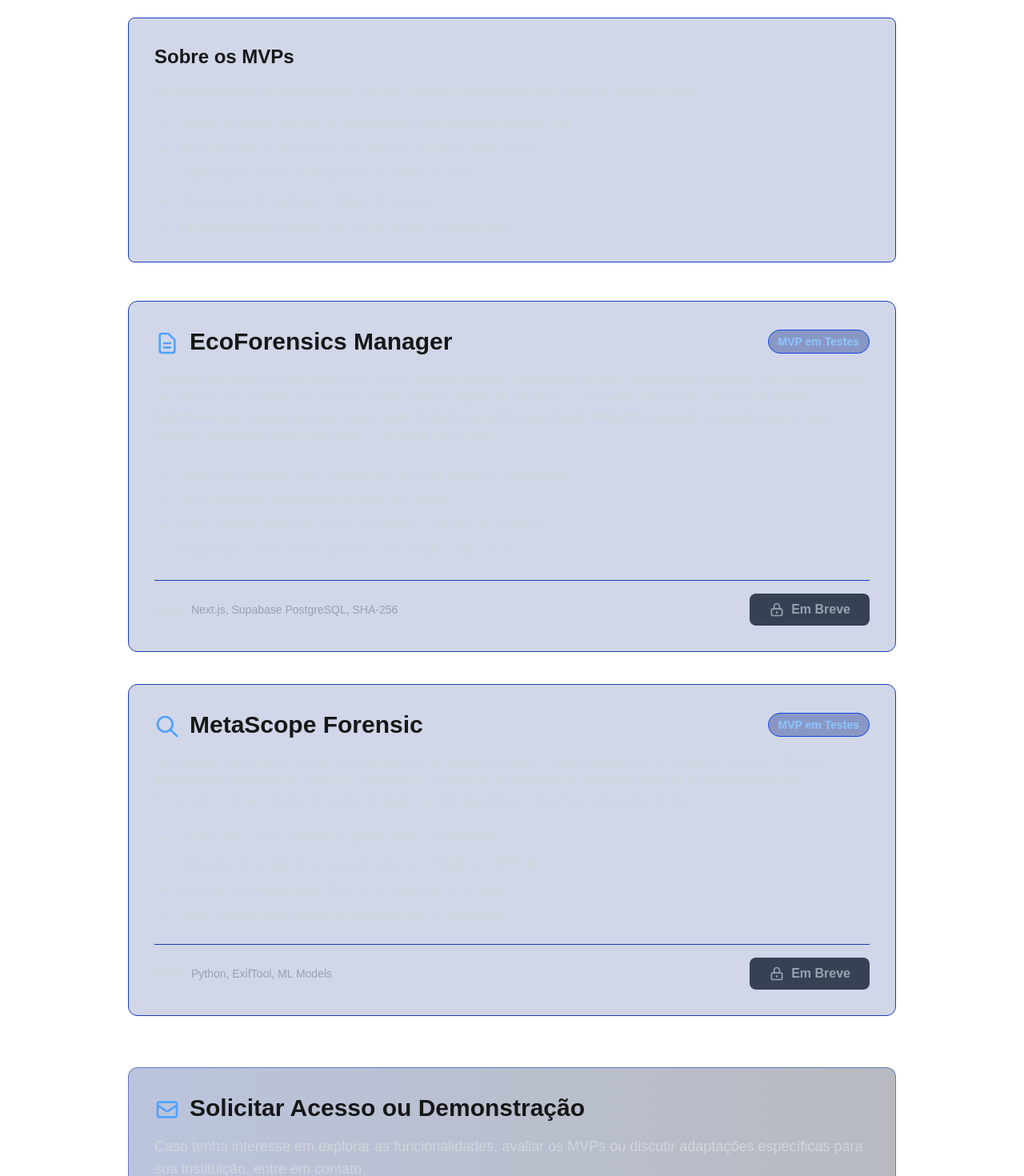
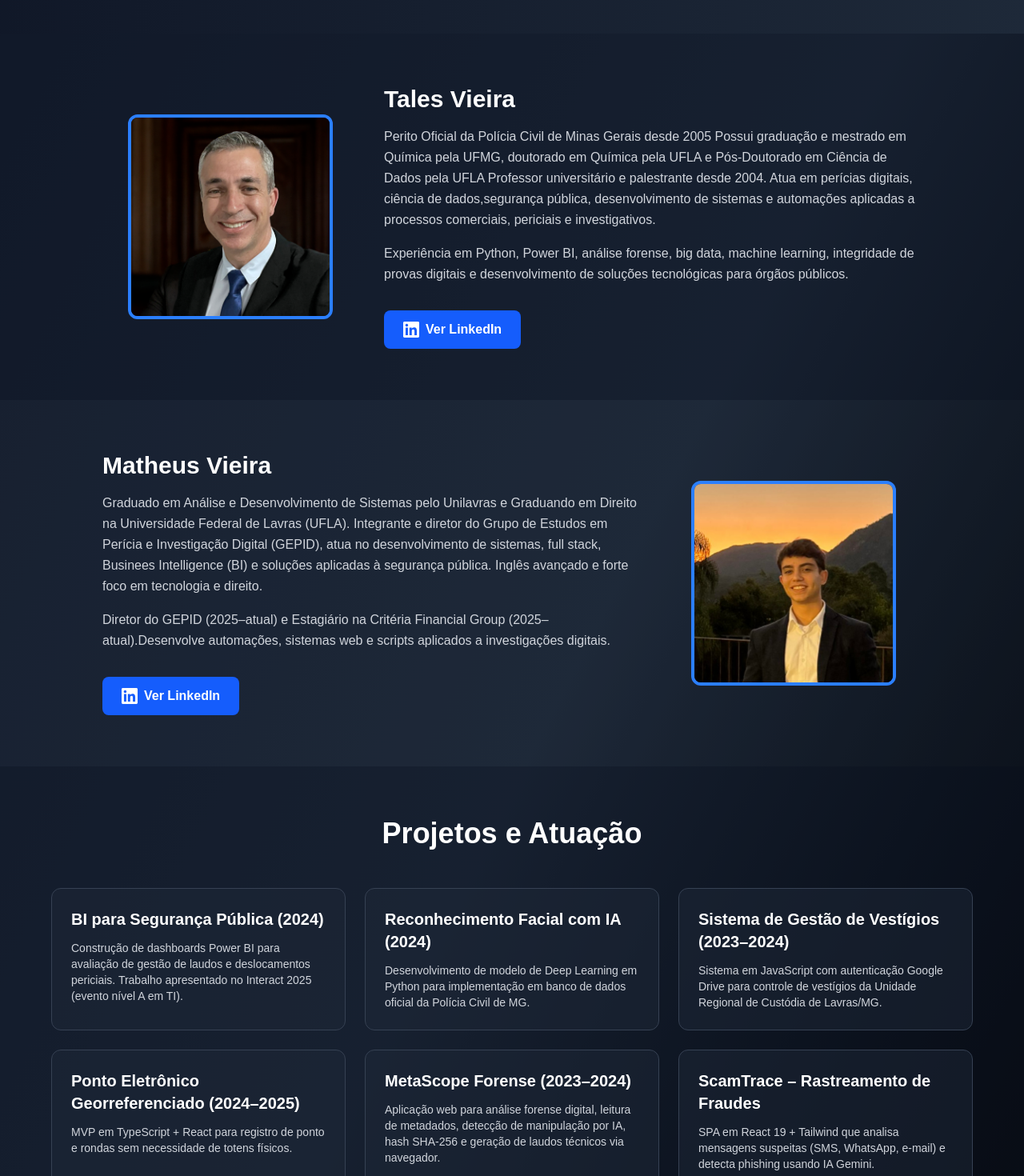
Before and after one commit to talesperito/investigacao-forense, a Next.js app: page /portfolio in a window 1280 px wide. Shown: the part 322-1792 px from the top of the page at 80% size. Built offline with nearby package versions, Linux system fonts and the light colour scheme.

Commit message:
Update page.tsx

```diff
--- a/app/portfolio/page.tsx
+++ b/app/portfolio/page.tsx
@@ -1,135 +1,249 @@
-'use client';
+import Image from "next/image";
 
-export default function AplicacoesPage() {
+export const metadata = {
+  title: "Portfólio | InvestigacaoForense.com",
+  description: "Portfólio profissional de Tales Vieira e Matheus Vieira.",
+};
+
+export default function PortfolioPage() {
   return (
-    <section className="py-16 px-4 md:px-8 max-w-5xl mx-auto">
-      {/* TÍTULO E TEXTO GERAL */}
-      <div className="mb-12">
-        <h1 className="text-4xl md:text-5xl font-bold mb-6">Aplicações e MVPs</h1>
+    <main className="min-h-screen bg-gradient-to-br from-gray-900 via-gray-800 to-black">
+      {/* HERO SECTION */}
+      <section className="py-20 px-4 bg-gradient-to-r from-gray-900 to-gray-800">
+        <div className="max-w-5xl mx-auto text-center">
+          <h1 className="text-5xl md:text-6xl font-bold text-white mb-6">
+            Nosso Portfólio
+          </h1>
+          <p className="text-xl text-gray-300">
+            Conheça os profissionais responsáveis pelo desenvolvimento das nossas
+            soluções e alguns dos projetos realizados ao longo dos últimos anos.
+          </p>
+        </div>
+      </section>
 
-        <p className="text-lg text-gray-400 mb-8">
-          Nesta página apresentamos protótipos funcionais (MVPs - <span className="font-semibold">Minimum Viable Product</span>), desenvolvidos para avaliação técnica, testes exploratórios e demonstrações sob demanda. Cada aplicação aqui listada representa a base de uma solução SaaS completa que está em evolução. Nosso objetivo é transformar esses protótipos em plataformas robustas com autenticação, escalabilidade, integração segura de dados e pipelines avançados de análise.
-        </p>
+      {/* PERFIL TALES */}
+      <section className="py-16 px-4 bg-gray-900/50">
+        <div className="max-w-5xl mx-auto">
+          <div className="grid grid-cols-1 md:grid-cols-3 gap-8 items-center">
+            <div className="flex justify-center">
+              <div className="relative w-64 h-64 rounded-xl overflow-hidden border-4 border-blue-500">
+                <Image
+                  src="/tales.PNG"
+                  fill
+                  alt="Foto de Tales Vieira"
+                  className="object-cover"
+                />
+              </div>
+            </div>
 
-        <div className="bg-blue-900/20 border border-blue-800 rounded-lg p-8">
-          <h2 className="text-2xl font-bold mb-4">Sobre os MVPs</h2>
-          <p className="text-gray-300 mb-4">
-            As aplicações em desenvolvimento utilizam tecnologias modernas para oferecer recursos como:
-          </p>
-          <ul className="list-disc list-inside space-y-2 text-gray-300 ml-2">
-            <li>Gestão e processamento de documentos com validação criptográfica</li>
-            <li>Armazenamento em nuvem com bancos de dados distribuídos</li>
-            <li>Dashboards interativos baseados em métricas reais</li>
-            <li>Mecanismos de auditoria e trilhas de acesso</li>
-            <li>Integrações com machine learning e análise automatizada</li>
-          </ul>
-        </div>
-      </div>
+            <div className="md:col-span-2 space-y-4">
+              <h2 className="text-3xl font-bold text-white mb-4">Tales Vieira</h2>
+              <p className="text-gray-300 leading-relaxed">
+                Perito Oficial da Polícia Civil de Minas Gerais desde 2005
+                Possui graduação e mestrado em Química pela UFMG, doutorado
+                em Química pela UFLA e Pós-Doutorado em Ciência de Dados pela UFLA
+                Professor universitário e palestrante desde 2004. Atua em perícias digitais,
+                ciência de dados,segurança pública, desenvolvimento de sistemas e automações
+                aplicadas a processos comerciais, periciais e investigativos.
+              </p>
+              <p className="text-gray-300 leading-relaxed">
+                Experiência em Python, Power BI, análise forense, big data,
+                machine learning, integridade de provas digitais e desenvolvimento
+                de soluções tecnológicas para órgãos públicos.
+              </p>
 
-      {/* LISTA DE APLICAÇÕES */}
-      <div className="space-y-10">
-
-        {/* CARD 1 — ECOFORENSICS */}
-        <div className="bg-blue-900/20 border border-blue-800 rounded-xl p-8">
-          <div className="mb-4">
-            <div className="flex items-center justify-between mb-2">
-              <h2 className="text-3xl font-bold">
-                <svg className="w-8 h-8 inline-block mr-3 text-blue-400" fill="none" stroke="currentColor" viewBox="0 0 24 24">
-                  <path strokeLinecap="round" strokeLinejoin="round" strokeWidth={2} d="M9 12h6m-6 4h6m2 5H7a2 2 0 01-2-2V5a2 2 0 012-2h5.586a1 1 0 01.707.293l5.414 5.414a1 1 0 01.293.707V19a2 2 0 01-2 2z" />
-                </svg>
-                EcoForensics Manager
-              </h2>
-              <span className="bg-blue-900/40 text-blue-300 text-sm font-semibold px-3 py-1 rounded-full border border-blue-700">
-                MVP em Testes
-              </span>
-            </div>
-          </div>
-
-          <p className="text-gray-300 mb-6">
-            Sistema web desenvolvido como MVP de um SaaS destinado à gestão de laudos e documentos técnicos. Inclui autenticação por credenciais controladas (email e senha), upload seguro de arquivos e integração direta com o <span className="font-semibold">banco de dados Supabase</span> para armazenamento estruturado. Cada documento possui <span className="font-semibold">hash SHA-256</span> calculado automaticamente para garantir integridade e rastreabilidade. O sistema inclui ainda:
-          </p>
-
-          <ul className="list-disc list-inside space-y-2 text-gray-300 ml-2 mb-6">
-            <li>Dashboard analítico com métricas de evolução e volume documental</li>
-            <li>Logs completos de auditoria e trilhas de acesso</li>
-            <li>Busca textual avançada sem a necessidade de abrir os arquivos</li>
-            <li>Arquitetura pronta para expansão como SaaS multiusuário</li>
-          </ul>
-
-          <div className="pt-4 border-t border-blue-800">
-            <div className="flex items-center justify-between">
-              <div className="text-sm text-gray-400">
-                <span className="font-semibold text-gray-300">Stack:</span> Next.js, Supabase PostgreSQL, SHA-256
+              {/* Links LinkedIn */}
+              <div className="pt-4">
+                <a
+                  href="https://www.linkedin.com/in/peritotales/"
+                  target="_blank"
+                  rel="noopener noreferrer"
+                  className="inline-flex items-center gap-2 px-6 py-3 bg-blue-600 hover:bg-blue-700 text-white font-semibold rounded-lg transition-all duration-300"
+                >
+                  <svg className="w-5 h-5" fill="currentColor" viewBox="0 0 24 24">
+                    <path d="M20.447 20.452h-3.554v-5.569c0-1.328-.027-3.037-1.852-3.037-1.853 0-2.136 1.445-2.136 2.939v5.667H9.351V9h3.414v1.561h.046c.477-.9 1.637-1.85 3.37-1.85 3.601 0 4.267 2.37 4.267 5.455v6.286zM5.337 7.433c-1.144 0-2.063-.926-2.063-2.065 0-1.138.92-2.063 2.063-2.063 1.14 0 2.064.925 2.064 2.063 0 1.139-.925 2.065-2.064 2.065zm1.782 13.019H3.555V9h3.564v11.452zM22.225 0H1.771C.792 0 0 .774 0 1.729v20.542C0 23.227.792 24 1.771 24h20.451C23.2 24 24 23.227 24 22.271V1.729C24 .774 23.2 0 22.222 0h.003z"/>
+                  </svg>
+                  Ver LinkedIn
+                </a>
               </div>
-              <button disabled className="bg-gray-700 text-gray-400 font-semibold py-2 px-6 rounded-lg cursor-not-allowed inline-flex items-center" title="A aplicação ainda não está disponível publicamente">
-                <svg className="w-5 h-5 mr-2" fill="none" stroke="currentColor" viewBox="0 0 24 24">
-                  <path strokeLinecap="round" strokeLinejoin="round" strokeWidth={2} d="M12 15v2m-6 4h12a2 2 0 002-2v-6a2 2 0 00-2-2H6a2 2 0 00-2 2v6a2 2 0 002 2zm10-10V7a4 4 0 00-8 0v4h8z" />
-                </svg>
-                Em Breve
-              </button>
             </div>
           </div>
         </div>
+      </section>
 
-        {/* CARD 2 — METASCOPE */}
-        <div className="bg-blue-900/20 border border-blue-800 rounded-xl p-8">
-          <div className="mb-4">
-            <div className="flex items-center justify-between mb-2">
-              <h2 className="text-3xl font-bold">
-                <svg className="w-8 h-8 inline-block mr-3 text-blue-400" fill="none" stroke="currentColor" viewBox="0 0 24 24">
-                  <path strokeLinecap="round" strokeLinejoin="round" strokeWidth={2} d="M21 21l-6-6m2-5a7 7 0 11-14 0 7 7 0 0114 0z" />
-                </svg>
-                MetaScope Forensic
-              </h2>
-              <span className="bg-blue-900/40 text-blue-300 text-sm font-semibold px-3 py-1 rounded-full border border-blue-700">
-                MVP em Testes
-              </span>
+      {/* PERFIL MATHEUS */}
+      <section className="py-16 px-4 bg-gray-800/30">
+        <div className="max-w-5xl mx-auto">
+          <div className="grid grid-cols-1 md:grid-cols-3 gap-8 items-center">
+            <div className="md:col-span-2 space-y-4 md:order-1 order-2">
+              <h2 className="text-3xl font-bold text-white mb-4">Matheus Vieira</h2>
+              <p className="text-gray-300 leading-relaxed">
+                Graduado em Análise e Desenvolvimento de Sistemas pelo Unilavras e
+                Graduando em Direito na Universidade Federal de Lavras (UFLA).
+                Integrante e diretor do Grupo de Estudos em Perícia e Investigação
+                Digital (GEPID), atua no desenvolvimento de sistemas, full stack,
+                Businees Intelligence (BI) e soluções aplicadas à segurança pública.
+                Inglês avançado e forte foco em tecnologia e direito.
+              </p>
+              <p className="text-gray-300 leading-relaxed">
+                Diretor do GEPID (2025–atual) e Estagiário na Critéria Financial
+                Group (2025–atual).Desenvolve automações, sistemas web e scripts
+                aplicados a investigações digitais.
+              </p>
+
+              {/* Links LinkedIn */}
+              <div className="pt-4">
+                <a
+                  href="https://www.linkedin.com/in/matheusvieira-dev/"
+                  target="_blank"
+                  rel="noopener noreferrer"
+                  className="inline-flex items-center gap-2 px-6 py-3 bg-blue-600 hover:bg-blue-700 text-white font-semibold rounded-lg transition-all duration-300"
+                >
+                  <svg className="w-5 h-5" fill="currentColor" viewBox="0 0 24 24">
+                    <path d="M20.447 20.452h-3.554v-5.569c0-1.328-.027-3.037-1.852-3.037-1.853 0-2.136 1.445-2.136 2.939v5.667H9.351V9h3.414v1.561h.046c.477-.9 1.637-1.85 3.37-1.85 3.601 0 4.267 2.37 4.267 5.455v6.286zM5.337 7.433c-1.144 0-2.063-.926-2.063-2.065 0-1.138.92-2.063 2.063-2.063 1.14 0 2.064.925 2.064 2.063 0 1.139-.925 2.065-2.064 2.065zm1.782 13.019H3.555V9h3.564v11.452zM22.225 0H1.771C.792 0 0 .774 0 1.729v20.542C0 23.227.792 24 1.771 24h20.451C23.2 24 24 23.227 24 22.271V1.729C24 .774 23.2 0 22.222 0h.003z"/>
+                  </svg>
+                  Ver LinkedIn
+                </a>
+              </div>
             </div>
-          </div>
 
-          <p className="text-gray-300 mb-6">
-            Ferramenta criada para análise técnico-forense de arquivos e links. O sistema processa o conteúdo enviado e fornece informações estruturadas, incluindo metadados, verificação de integridade, possíveis indícios de manipulação por ferramentas de IA e dados de geolocalização quando disponíveis. Recursos planejados incluem:
-          </p>
-
-          <ul className="list-disc list-inside space-y-2 text-gray-300 ml-2 mb-6">
-            <li>Leitura precisa de metadados (EXIF, MIME, timestamps)</li>
-            <li>Detecção de edição ou processamento por inteligência artificial</li>
-            <li>Extração de origem geográfica se incorporada ao arquivo</li>
-            <li>Painel técnico consolidado com indicadores e validações</li>
-          </ul>
-
-          <div className="pt-4 border-t border-blue-800">
-            <div className="flex items-center justify-between">
-              <div className="text-sm text-gray-400">
-                <span className="font-semibold text-gray-300">Stack:</span> Python, ExifTool, ML Models
+            <div className="flex justify-center md:order-2 order-1">
+              <div className="relative w-64 h-64 rounded-xl overflow-hidden border-4 border-blue-500">
+                <Image
+                  src="/matheus.jpg"
+                  fill
+                  alt="Foto de Matheus Vieira"
+                  className="object-cover"
+                />
               </div>
-              <button disabled className="bg-gray-700 text-gray-400 font-semibold py-2 px-6 rounded-lg cursor-not-allowed inline-flex items-center" title="A aplicação ainda não está disponível publicamente">
-                <svg className="w-5 h-5 mr-2" fill="none" stroke="currentColor" viewBox="0 0 24 24">
-                  <path strokeLinecap="round" strokeLinejoin="round" strokeWidth={2} d="M12 15v2m-6 4h12a2 2 0 002-2v-6a2 2 0 00-2-2H6a2 2 0 00-2 2v6a2 2 0 002 2zm10-10V7a4 4 0 00-8 0v4h8z" />
-                </svg>
-                Em Breve
-              </button>
             </div>
           </div>
         </div>
-      </div>
+      </section>
 
-      {/* SEÇÃO FINAL */}
-      <div className="mt-16 bg-gradient-to-r from-blue-900/30 to-slate-900/30 border border-blue-800/50 rounded-xl p-8">
-        <h2 className="text-3xl font-bold mb-4">
-          <svg className="w-8 h-8 inline-block mr-3 text-blue-400" fill="none" stroke="currentColor" viewBox="0 0 24 24">
-            <path strokeLinecap="round" strokeLinejoin="round" strokeWidth={2} d="M3 8l7.89 5.26a2 2 0 002.22 0L21 8M5 19h14a2 2 0 002-2V7a2 2 0 00-2-2H5a2 2 0 00-2 2v10a2 2 0 002 2z" />
-          </svg>
-          Solicitar Acesso ou Demonstração
-        </h2>
-        <p className="text-lg text-gray-300 mb-6">
-          Caso tenha interesse em explorar as funcionalidades, avaliar os MVPs ou discutir adaptações específicas para sua instituição, entre em contato.
-        </p>
+      {/* PROJETOS */}
+      <section className="py-16 px-4 bg-gray-900/50">
+        <div className="max-w-6xl mx-auto">
+          <h2 className="text-4xl font-bold text-white mb-12 text-center">
+            Projetos e Atuação
+          </h2>
 
-        <a href="/contato" className="inline-flex items-center bg-blue-600 text-white font-bold py-3 px-8 rounded-lg hover:bg-blue-700 transition-all duration-300">
-          Entrar em Contato
-        </a>
-      </div>
-    </section>
+          <div className="grid grid-cols-1 md:grid-cols-2 lg:grid-cols-3 gap-6">
+
+            <div className="bg-gray-800/50 rounded-xl p-6 border border-gray-700 hover:border-blue-500 transition-all duration-300">
+              <h3 className="text-xl font-bold text-white mb-3">
+                BI para Segurança Pública (2024)
+              </h3>
+              <p className="text-gray-300 text-sm">
+                Construção de dashboards Power BI para avaliação de gestão de
+                laudos e deslocamentos periciais. Trabalho apresentado no
+                Interact 2025 (evento nível A em TI).
+              </p>
+            </div>
+
+            <div className="bg-gray-800/50 rounded-xl p-6 border border-gray-700 hover:border-blue-500 transition-all duration-300">
+              <h3 className="text-xl font-bold text-white mb-3">
+                Reconhecimento Facial com IA (2024)
+              </h3>
+              <p className="text-gray-300 text-sm">
+                Desenvolvimento de modelo de Deep Learning em Python para
+                implementação em banco de dados oficial da Polícia Civil de MG.
+              </p>
+            </div>
+
+            <div className="bg-gray-800/50 rounded-xl p-6 border border-gray-700 hover:border-blue-500 transition-all duration-300">
+              <h3 className="text-xl font-bold text-white mb-3">
+                Sistema de Gestão de Vestígios (2023–2024)
+              </h3>
+              <p className="text-gray-300 text-sm">
+                Sistema em JavaScript com autenticação Google Drive para controle
+                de vestígios da Unidade Regional de Custódia de Lavras/MG.
+              </p>
+            </div>
+
+            <div className="bg-gray-800/50 rounded-xl p-6 border border-gray-700 hover:border-blue-500 transition-all duration-300">
+              <h3 className="text-xl font-bold text-white mb-3">
+                Ponto Eletrônico Georreferenciado (2024–2025)
+              </h3>
+              <p className="text-gray-300 text-sm">
+                MVP em TypeScript + React para registro de ponto e rondas sem
+                necessidade de totens físicos.
+              </p>
+            </div>
+
+            <div className="bg-gray-800/50 rounded-xl p-6 border border-gray-700 hover:border-blue-500 transition-all duration-300">
+              <h3 className="text-xl font-bold text-white mb-3">
+                MetaScope Forense (2023–2024)
+              </h3>
+              <p className="text-gray-300 text-sm">
+                Aplicação web para análise forense digital, leitura de metadados,
+                detecção de manipulação por IA, hash SHA-256 e geração de laudos
+                técnicos via navegador.
+              </p>
+            </div>
+
+            <div className="bg-gray-800/50 rounded-xl p-6 border border-gray-700 hover:border-blue-500 transition-all duration-300">
+              <h3 className="text-xl font-bold text-white mb-3">
+                ScamTrace – Rastreamento de Fraudes
+              </h3>
+              <p className="text-gray-300 text-sm">
+                SPA em React 19 + Tailwind que analisa mensagens suspeitas (SMS,
+                WhatsApp, e-mail) e detecta phishing usando IA Gemini.
+              </p>
+            </div>
+
+            <div className="bg-gray-800/50 rounded-xl p-6 border border-gray-700 hover:border-blue-500 transition-all duration-300">
+              <h3 className="text-xl font-bold text-white mb-3">
+                Extração de Dados de Smartphones (2022–atual)
+              </h3>
+              <p className="text-gray-300 text-sm">
+                Estudos avançados com UFED e XRY para extração e gestão de laudos
+                em cloud na Polícia Civil de Minas Gerais.
+              </p>
+            </div>
+
+            <div className="bg-gray-800/50 rounded-xl p-6 border border-gray-700 hover:border-blue-500 transition-all duration-300">
+              <h3 className="text-xl font-bold text-white mb-3">
+                Desenvolvimento do site InvestigacaoForense.com (2020–2025)
+              </h3>
+              <p className="text-gray-300 text-sm">
+                Criação do site em WordPress e posterior migração para HTML/CSS
+                estático, aprovado no Google Adsense e otimizado em SEO.
+              </p>
+                          </div>
+                          <div className="bg-gray-800/50 rounded-xl p-6 border border-gray-700 hover:border-blue-500 transition-all duration-300">
+              <h3 className="text-xl font-bold text-white mb-3">
+                Análise de Relatórios com Machine Learning
+              </h3>
+              <p className="text-gray-300 text-sm">
+                Aplicação local em Python com bibliotecas de ML para interpretação
+                avançada e extração de insights em relatórios de interceptação telefônica
+                da PCMG, utilizando NLP e análise de padrões.
+              </p>
+            </div>
+          <p className="text-center text-gray-400 italic mt-12">
+            Algumas dessas aplicações podem ser demonstradas ou testadas mediante
+            solicitação aos profissionais.
+          </p>
+        </div>
+                          </div>
+      </section>
+      <section className="py-16 px-4 bg-gradient-to-r from-blue-900 to-blue-700">
+        <div className="max-w-4xl mx-auto text-center">
+          <h2 className="text-4xl font-bold text-white mb-6">
+            Vamos Trabalhar Juntos?
+          </h2>
+          <p className="text-xl text-gray-100 mb-8">
+            Entre em contato para discutir seu projeto
+          </p>
+          <a
+            href="/contato"
+            className="inline-block px-8 py-4 bg-white text-blue-900 hover:bg-gray-100 font-semibold rounded-lg transition-all duration-300 hover:scale-105"
+          >
+            Entrar em Contato
+          </a>
+        </div>
+      </section>
+    </main>
   );
 }
```
